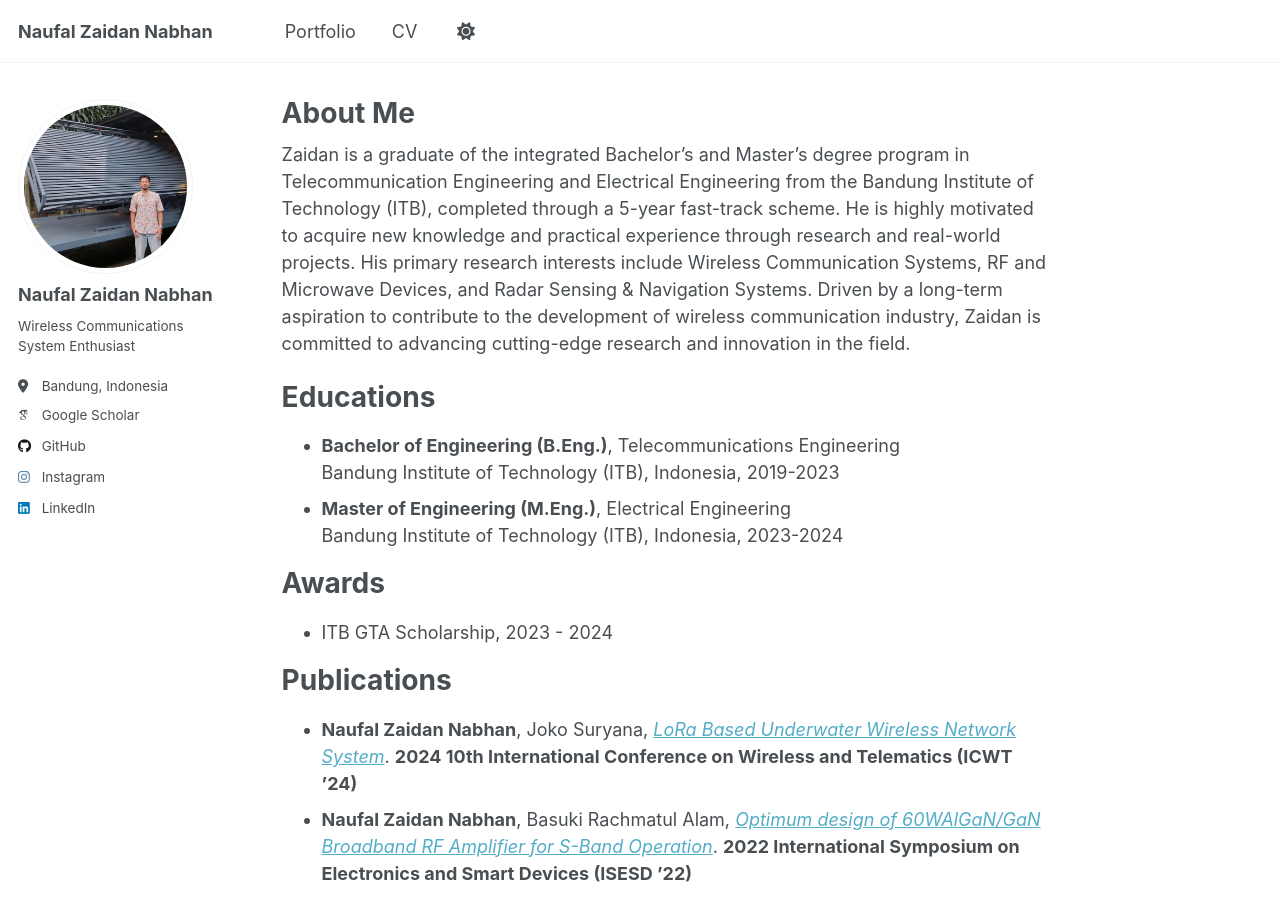
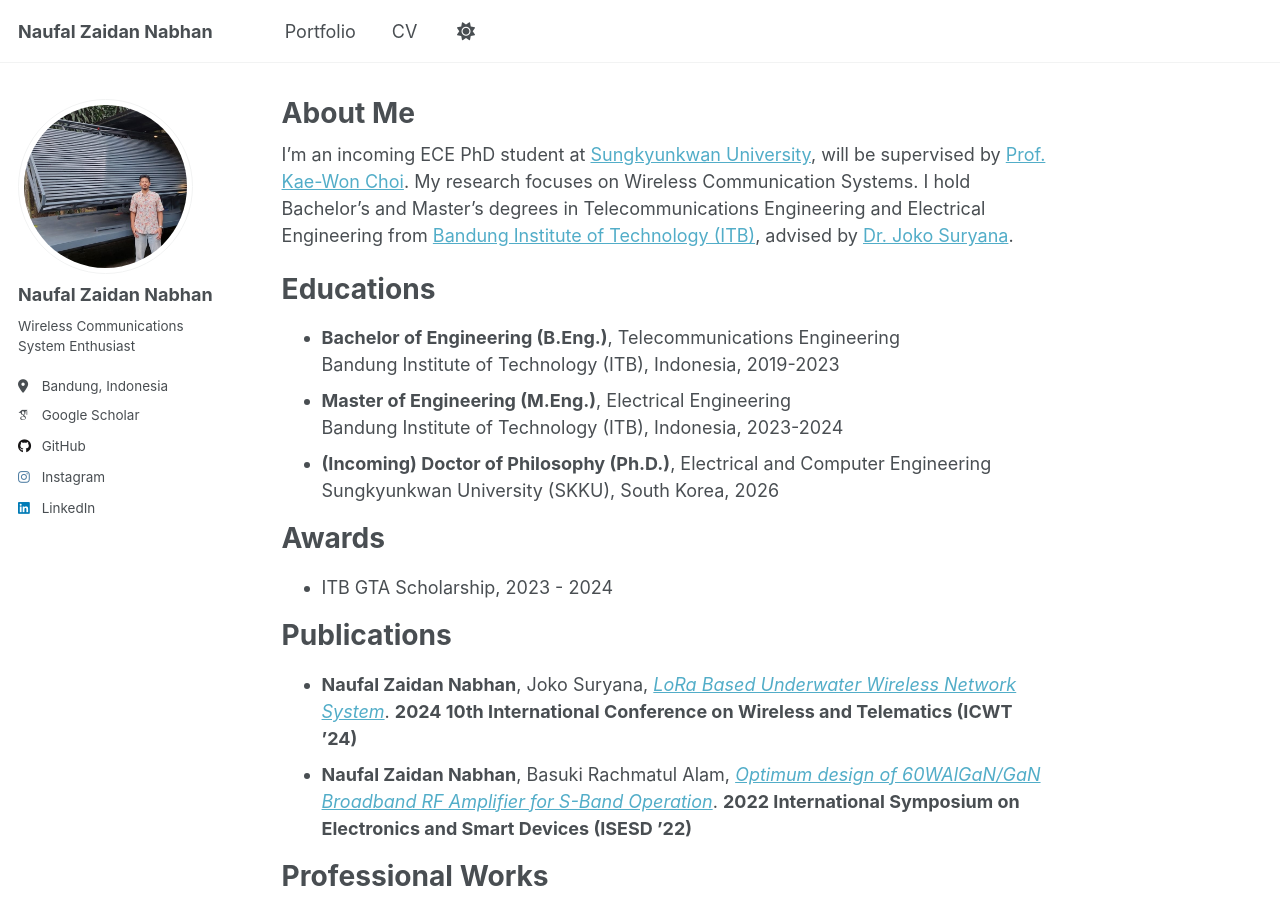
Before and after one commit to naufalzn/naufalzn.github.io, a Jekyll site: the page built from _pages/about.md, in a window 1280 px wide and 900 px high. Built offline with Jekyll 4.4.1, drawn with Linux system fonts in a browser that asks for light colours; some web fonts are replaced.

Commit message:
Update about.md

```diff
--- a/_pages/about.md
+++ b/_pages/about.md
@@ -7,13 +7,15 @@ redirect_from:
   - /about.html
 ---
 
-Zaidan is a graduate of the integrated Bachelor's and Master's degree program in Telecommunication Engineering and Electrical Engineering from the Bandung Institute of Technology (ITB), completed through a 5-year fast-track scheme. He is highly motivated to acquire new knowledge and practical experience through research and real-world projects. His primary research interests include Wireless Communication Systems, RF and Microwave Devices, and Radar Sensing & Navigation Systems. Driven by a long-term aspiration to contribute to the development of wireless communication industry, Zaidan is committed to advancing cutting-edge research and innovation in the field.
+I'm an incoming ECE PhD student at [Sungkyunkwan University](https://sw.skku.edu/eng_sw/grad_electronics_intro.do#N), will be supervised by [Prof. Kae-Won Choi](https://pure.skku.edu/en/persons/kae-won-choi/). My research focuses on Wireless Communication Systems. I hold Bachelor's and Master's degrees in Telecommunications Engineering and Electrical Engineering from [Bandung Institute of Technology (ITB)](https://itb.ac.id/), advised by [Dr. Joko Suryana](https://itb.ac.id/staf/profil/joko-suryana).
 
 # Educations
 - **Bachelor of Engineering (B.Eng.)**, Telecommunications Engineering\
 Bandung Institute of Technology (ITB), Indonesia, 2019-2023
 - **Master of Engineering (M.Eng.)**, Electrical Engineering\
 Bandung Institute of Technology (ITB), Indonesia, 2023-2024
+- **(Incoming) Doctor of Philosophy (Ph.D.)**, Electrical and Computer Engineering\
+Sungkyunkwan University (SKKU), South Korea, 2026
 
 # Awards
 - ITB GTA Scholarship, 2023 - 2024
```
